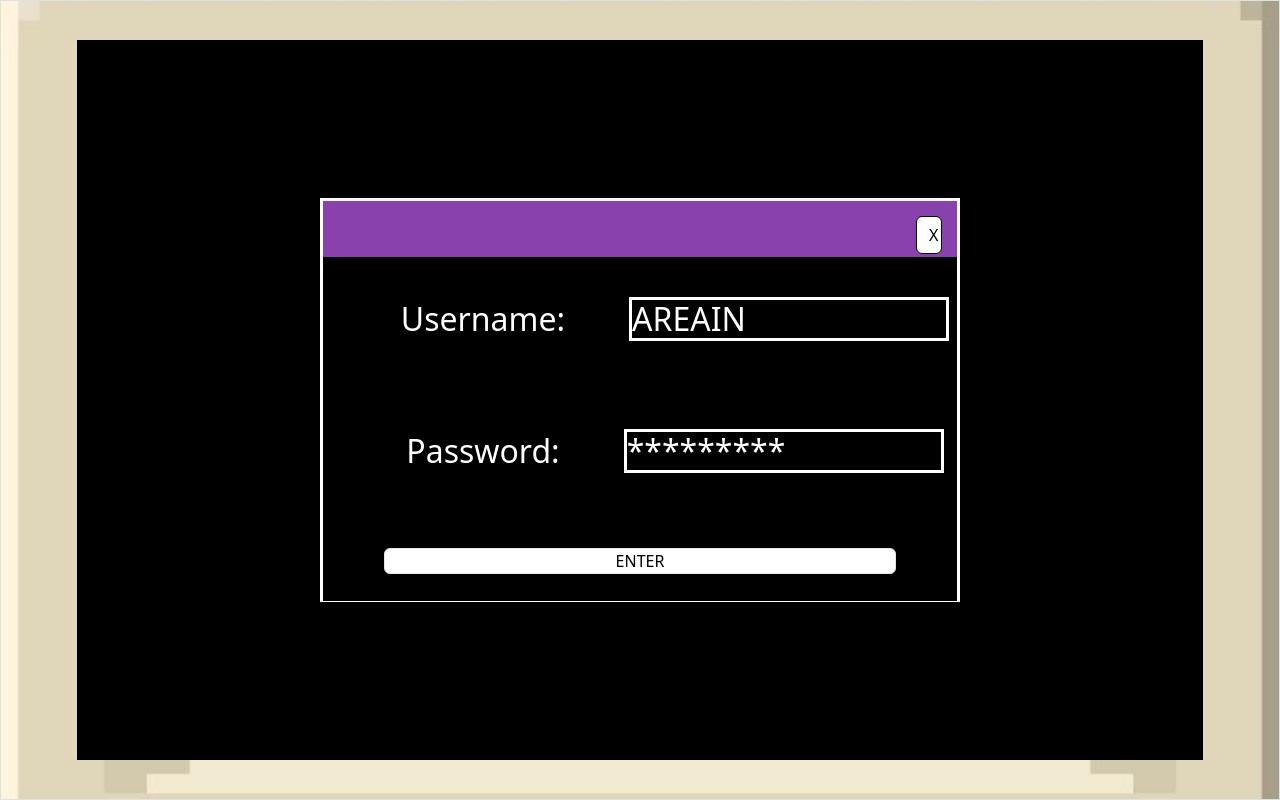
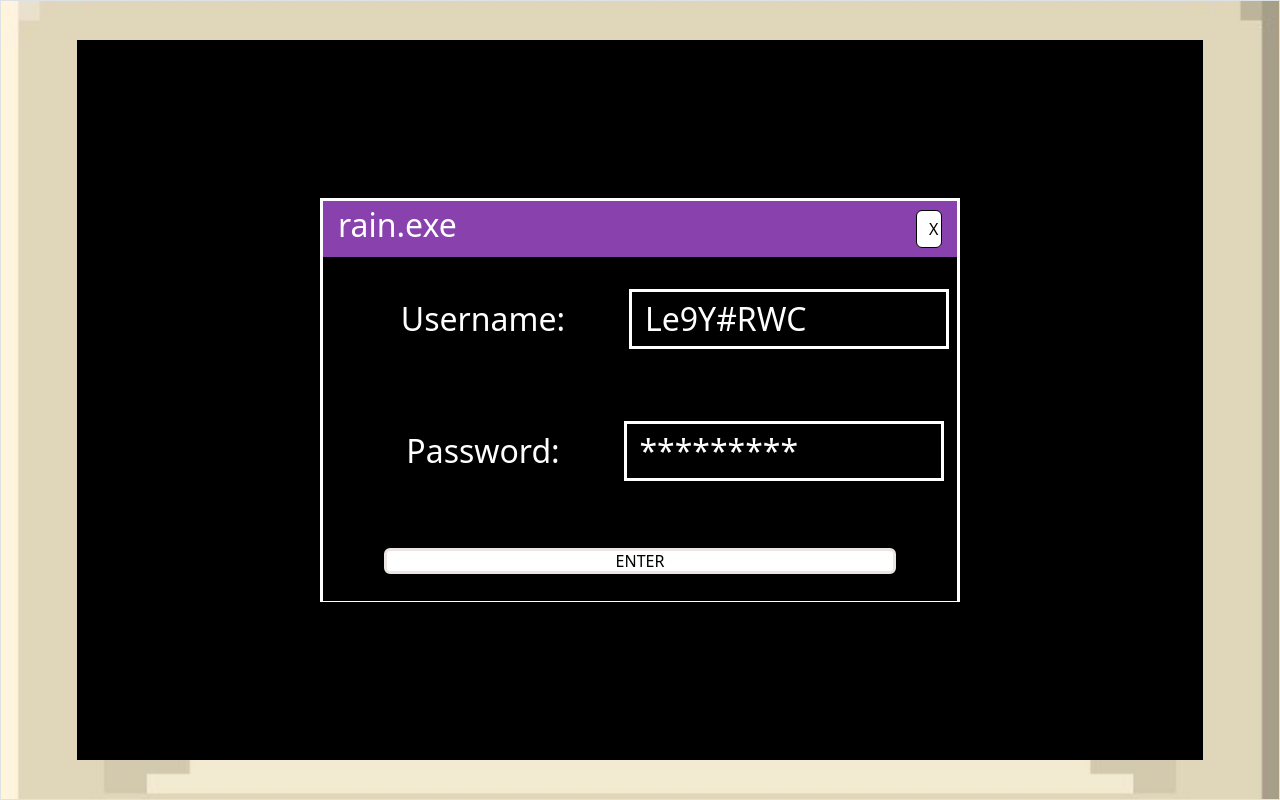
Before and after one commit to areain10/portfolio, a plain HTML site: page index.html in a window 1280 px wide. Drawn offline with nearby package versions, Linux system fonts and the light colour scheme.

Commit message:
Add files via upload

```diff
--- a/index.html
+++ b/index.html
@@ -13,11 +13,12 @@
 	<div class="desktop">
 		<div class="loginbox">
 			<div class="topbar">
+				<h2 id="name">rain.exe</h2>
 				<button type="button" id="closebtn"class="btn btn-danger close">X</button>
 			</div>
 			<div class="login">
 				<div class="type">
-					<h2 class="prompt">Username:</h2><h2 class="box">AREAIN</h2>
+					<h2 class="prompt">Username:</h2><h2 class="box" id="username">AREAIN</h2>
 				</div>
 				<div class="type">
 					<h2 class="prompt">Password:</h2><h2 class="box">*********</h2>
--- a/login.css
+++ b/login.css
@@ -28,6 +28,10 @@ body{
         justify-content:center;
         vertical-align:middle;
         display:flex;
+	width:25vw;
+	border-style:solid;
+	border-color:white;
+	border-width:3px;
         width:10vw;
         height:2vw;
 }
@@ -45,11 +49,18 @@ body{
         background-color:white;
 }
 .topbar{
+	align-items:center;
+	justify-content:space-between;
+	display:flex;
+	margin:auto;
 	padding:15px;
         background-color:#8941AD;
         height:7vh;
         position:relative;
 
+}
+#name{
+	color:white;
 }
 .type{
 	width:50vw;
@@ -63,6 +74,9 @@ body{
 	padding:5vw;
 }
 .box{
+	padding-left:1vmax;
+	padding-top:1vmin;
+	padding-bottom:1vmin;
 	width:25vw;
 	border-style:solid;
 	border-color:white;
--- a/login.js
+++ b/login.js
@@ -0,0 +1,12 @@
+const chars ="ABCDEFGHIJKLMNOPQRSTUVWXYZabcdefghijklmnopqrstuvwxyz0123456789!#_-"
+function genRandom(length){
+	let result='';
+	const charLength = chars.length
+	for (let i=0;i<length;i++){
+		result += chars.charAt(Math.floor(Math.random()*charLength));
+	}
+	return result;
+}
+window.addEventListener("DOMContentLoaded",()=>{
+	document.getElementById("username").innerHTML = (' ' +genRandom(8));
+});
```
Also changed, not shown: home.html (+5 -1 lines), style.css (+12 -0 lines).
